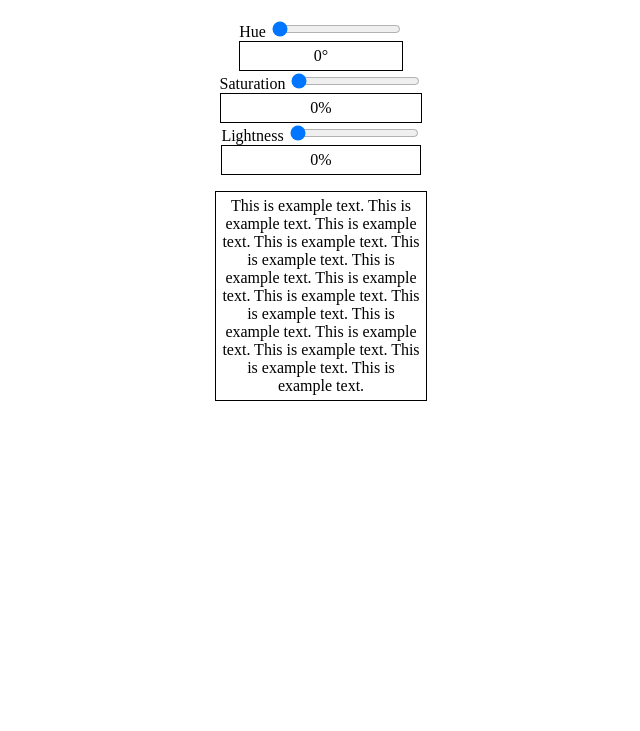
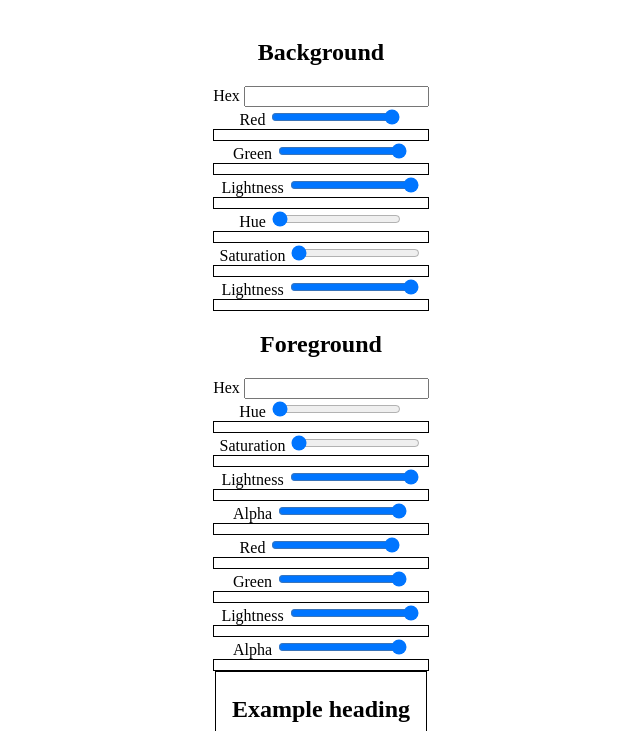
Before and after one commit to cjhanrahan/CSS-Color-Utility, a plain HTML site: page index.html in a window 1280 px wide. Shown: the part 69-800 px from the top of the page, without its empty margins (319-959 px from the left). Drawn offline with Linux system fonts and the light colour scheme.

Commit message:
Added all necessary tags, about to rework logic

```diff
--- a/app.js
+++ b/app.js
@@ -3,53 +3,29 @@ window.onload = function(){
   window.$ = {
 
 
+
     start: function() {
-      $.updateReadouts();
 
-      _.objectForEach($.inputs, function(input){
-        input.sliderNode.addEventListener('input', function(){
-          $.updateReadouts();
-          $.updateExampleText();
-        });
+
+    },
+
+    setupInputHandlers: function(){
+      _.nodeForEach('.backgroundForegroundSections', function(section){
+
       });
     },
 
+
+
     updateReadouts: function() {
-      _.objectForEach($.inputs, function(input){
-        input.readoutNode.innerHTML = input.sliderNode.value + input.symbol;
-      });
+
     },
 
     updateExampleText: function() {
-      var color = "hsl(" + $.getInputValue("hue") +
-        "," + $.getInputValue("saturation") + "%" +
-        "," + $.getInputValue("lightness") + "%)";
-      var exampleNode = document.querySelector("p");
 
-      exampleNode.style.backgroundColor = color;
     },
 
-    getInputValue: function(inputType) {
-      return $.inputs[inputType].sliderNode.value;
-    },
 
-    inputs: {
-      hue: {
-        sliderNode: document.querySelector("input.hue"),
-        readoutNode: document.querySelector(".readout.hue"),
-        symbol: '\u00b0'
-      },
-      saturation: {
-        sliderNode: document.querySelector("input.saturation"),
-        readoutNode: document.querySelector(".readout.saturation"),
-        symbol: '%'
-      },
-      lightness: {
-        sliderNode: document.querySelector("input.lightness"),
-        readoutNode: document.querySelector(".readout.lightness"),
-        symbol: '%'
-      }
-    }
   };
 
   $.start();
--- a/index.html
+++ b/index.html
@@ -9,25 +9,146 @@
   <body>
     <div class="appContainer">
       <h1>CSS Color Utility</h1>
+      <div class="backgroundForegroundSections">
+        <div class="background">
 
-      <label class="hue"> Hue
-        <input class="hue" type="range" min="0" max="360" step="1" value="0"/>
-        <div class="hue readout"></div>
-      </label>
+          <h2>Background</h2>
 
-      <label class="saturation"> Saturation
-        <input class="saturation" type="range" min="0" max="100" step="1" value="0"/>
-        <div class="saturation readout"></div>
-      </label>
+          <div class="hex inputContainer">
+            <label> Hex
+              <input type="text"/>
+            </label>
+          </div>
 
-      <label class="lightness"> Lightness
-        <input class="lightness" type="range" min="0" max="100" step="1" value="0"/>
-        <div class="lightness readout"></div>
-      </label>
 
-      <p class="exampleText">
-        This is example text. This is example text. This is example text. This is example text. This is example text. This is example text. This is example text. This is example text. This is example text. This is example text. This is example text. This is example text. This is example text. This is example text.
-      </p>
+          <div class="rgb inputContainer">
+            <div class="hue">
+              <label> Red
+                <input type="range" min="0" max="255" step="1" value="255" />
+                <div class="readout"></div>
+              </label>
+            </div>
+
+            <div class="saturation">
+              <label> Green
+                <input type="range" min="0" max="255" step="1" value="255" />
+                <div class="readout"></div>
+              </label>
+            </div>
+
+            <div class="lightness">
+              <label> Lightness
+                <input type="range" min="0" max="255" step="1" value="255" />
+                <div class="readout"></div>
+              </label>
+            </div>
+          </div>
+        </div>
+
+        <div class="hsl inputContainer">
+          <div class="hue">
+            <label> Hue
+              <input type="range" min="0" max="360" step="1" value="0" data-symbol="\u00b0"/>
+              <div class="readout"></div>
+            </label>
+          </div>
+
+          <div class="saturation">
+            <label> Saturation
+              <input type="range" min="0" max="100" step="1" value="0" data-symbol="%"/>
+              <div class="readout"></div>
+            </label>
+          </div>
+
+          <div class="lightness">
+            <label> Lightness
+              <input type="range" min="0" max="100" step="1" value="100" data-symbol="%"/>
+              <div class="readout"></div>
+            </label>
+          </div>
+
+        </div>
+
+        <div class="foreground">
+
+          <h2>Foreground</h2>
+
+          <div class="hex inputContainer">
+            <label> Hex
+              <input type="text"/>
+            </label>
+          </div>
+
+
+          <div class="hsl inputContainer">
+            <div class="hue">
+              <label> Hue
+                <input type="range" min="0" max="360" step="1" value="0" data-symbol="\u00b0"/>
+                <div class="readout"></div>
+              </label>
+            </div>
+
+            <div class="saturation">
+              <label> Saturation
+                <input type="range" min="0" max="100" step="1" value="0" data-symbol="%"/>
+                <div class="readout"></div>
+              </label>
+            </div>
+
+            <div class="lightness">
+              <label> Lightness
+                <input type="range" min="0" max="100" step="1" value="100" data-symbol="%"/>
+                <div class="readout"></div>
+              </label>
+            </div>
+
+            <div class="alpha">
+              <label> Alpha
+                <input type="range" min="0" max="100" step="1" value="100" data-symbol="%"/>
+                <div class="readout"></div>
+              </label>
+            </div>
+          </div>
+
+          <div class="rgb inputContainer">
+            <div class="hue">
+              <label> Red
+                <input type="range" min="0" max="255" step="1" value="255" />
+                <div class="readout"></div>
+              </label>
+            </div>
+
+            <div class="saturation">
+              <label> Green
+                <input type="range" min="0" max="255" step="1" value="255" />
+                <div class="readout"></div>
+              </label>
+            </div>
+
+            <div class="lightness">
+              <label> Lightness
+                <input type="range" min="0" max="255" step="1" value="255" />
+                <div class="readout"></div>
+              </label>
+            </div>
+
+            <div class="alpha">
+              <label> Alpha
+                <input type="range" min="0" max="100" step="1" value="100" data-symbol="%"/>
+                <div class="readout"></div>
+              </label>
+            </div>
+          </div>
+
+        </div>
+
+      </div>
+
+      <div class="exampleText">
+        <h2>Example heading</h2>
+        <p>
+          This is example text. This is example text. This is example text. This is example text. This is example text. This is example text. This is example text. This is example text. This is example text. This is example text. This is example text. This is example text. This is example text. This is example text.
+        </p>
     </div>
   </body>
 </html>
--- a/style.css
+++ b/style.css
@@ -14,7 +14,7 @@ body {
   padding: 5px;
 }
 
-p {
+.exampleText {
   max-width: 200px;
   padding: 5px;
   border: 1px solid black;
```
